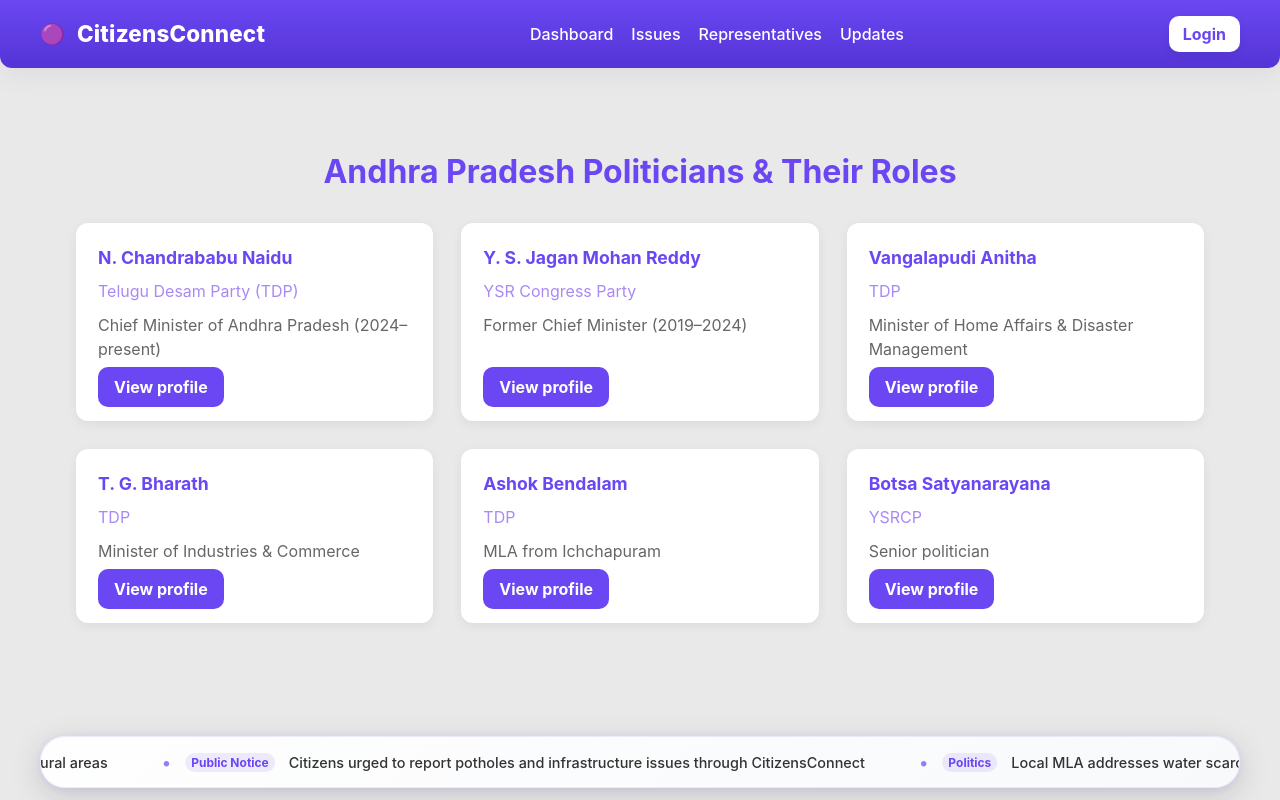
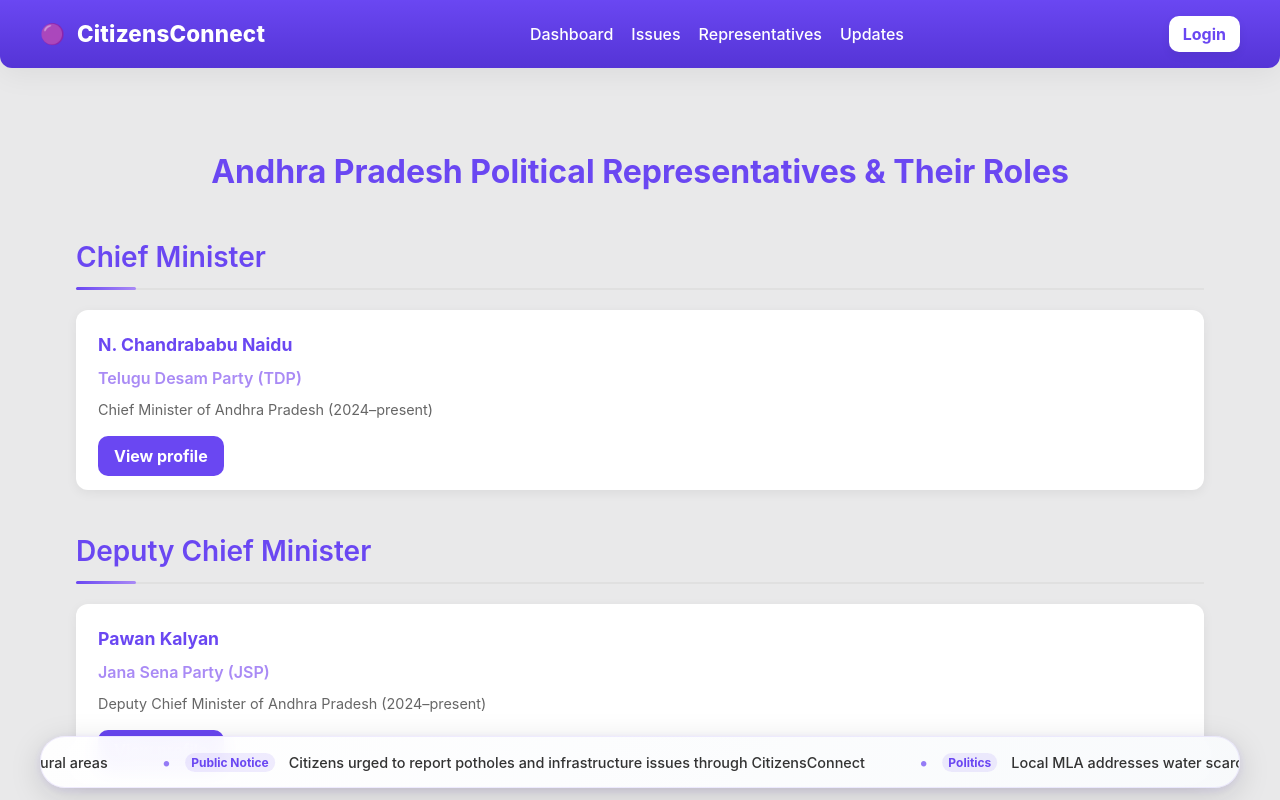
Before and after one commit to KNV-Sai/CitizensConnect, a React (Vite) app in the folder CitizensConnect/: page /representatives in a window 1280 px wide. Built offline with nearby package versions, Linux system fonts and the light colour scheme; no server answers.

Commit message:
Dilip (Representatives tab up-1)

```diff
--- a/CitizensConnect/src/App.css
+++ b/CitizensConnect/src/App.css
@@ -90,16 +90,37 @@ body{
 
 .reps-grid{
   display:grid;
-  grid-template-columns: repeat(3, 1fr);
+  grid-template-columns: repeat(auto-fit, minmax(300px, 1fr));
   gap:28px;
   margin-top:20px;
 }
 .rep-card{
   background:var(--card); border-radius:12px; padding:22px; box-shadow:var(--shadow-2);
-  min-height:160px; display:flex; flex-direction:column; justify-content:space-between;
+  min-height:180px; display:flex; flex-direction:column; justify-content:space-between;
+  transition: transform 0.2s ease, box-shadow 0.2s ease;
+}
+.rep-card:hover {
+  transform: translateY(-2px);
+  box-shadow: var(--shadow-1);
 }
 .rep-name{color:var(--brand); font-weight:700; font-size:1.1rem}
-.rep-party{color:#a98af5}
+.rep-party{color:#a98af5; font-weight:600}
+.hierarchy-section {
+  margin-bottom: 50px;
+}
+.section-title {
+  position: relative;
+}
+.section-title::after {
+  content: '';
+  position: absolute;
+  bottom: -2px;
+  left: 0;
+  width: 60px;
+  height: 3px;
+  background: linear-gradient(90deg, #6a47f2, #a98af5);
+  border-radius: 2px;
+}
 
 .btn-primary{
   background:var(--brand); color:#fff; border:0; padding:10px 16px; border-radius:10px; cursor:pointer; font-weight:700;
--- a/CitizensConnect/src/Representatives.jsx
+++ b/CitizensConnect/src/Representatives.jsx
@@ -1,26 +1,152 @@
 import React from "react";
 
-const representatives = [
-  { name: "N. Chandrababu Naidu", party: "Telugu Desam Party (TDP)", role: "Chief Minister of Andhra Pradesh (2024–present)", profileUrl: "https://en.wikipedia.org/wiki/N._Chandrababu_Naidu" },
-  { name: "Y. S. Jagan Mohan Reddy", party: "YSR Congress Party", role: "Former Chief Minister (2019–2024)", profileUrl: "https://en.wikipedia.org/wiki/Y._S._Jaganmohan_Reddy" },
-  { name: "Vangalapudi Anitha", party: "TDP", role: "Minister of Home Affairs & Disaster Management", profileUrl: "https://en.wikipedia.org/wiki/Vangalapudi_Anitha" },
-  { name: "T. G. Bharath", party: "TDP", role: "Minister of Industries & Commerce", profileUrl: "https://en.wikipedia.org/wiki/T._G._Bharath" },
-  { name: "Ashok Bendalam", party: "TDP", role: "MLA from Ichchapuram", profileUrl: "https://en.wikipedia.org/wiki/Ashok_Bendalam" },
-  { name: "Botsa Satyanarayana", party: "YSRCP", role: "Senior politician", profileUrl: "https://en.wikipedia.org/wiki/Botsa_Satyanarayana" }
-];
+const representatives = {
+  chiefMinister: [
+    {
+      name: "N. Chandrababu Naidu",
+      party: "Telugu Desam Party (TDP)",
+      role: "Chief Minister of Andhra Pradesh (2024–present)",
+      profileUrl: "https://en.wikipedia.org/wiki/N._Chandrababu_Naidu"
+    }
+  ],
+  deputyChiefMinister: [
+    {
+      name: "Pawan Kalyan",
+      party: "Jana Sena Party (JSP)",
+      role: "Deputy Chief Minister of Andhra Pradesh (2024–present)",
+      profileUrl: "https://en.wikipedia.org/wiki/Pawan_Kalyan"
+    }
+  ],
+  cabinetMinisters: [
+    {
+      name: "Vangalapudi Anitha",
+      party: "Telugu Desam Party (TDP)",
+      role: "Minister of Home Affairs & Disaster Management",
+      profileUrl: "https://en.wikipedia.org/wiki/Vangalapudi_Anitha"
+    },
+    {
+      name: "T. G. Bharath",
+      party: "Telugu Desam Party (TDP)",
+      role: "Minister of Industries & Commerce",
+      profileUrl: "https://en.wikipedia.org/wiki/T._G._Bharath"
+    },
+    {
+      name: "K. S. Jawahar Babu",
+      party: "Telugu Desam Party (TDP)",
+      role: "Minister of Transport, Roads & Buildings",
+      profileUrl: "https://en.wikipedia.org/wiki/K._S._Jawahar_Babu"
+    },
+    {
+      name: "Gummadi Sandhya Rani",
+      party: "Telugu Desam Party (TDP)",
+      role: "Minister of Women & Child Welfare",
+      profileUrl: "https://en.wikipedia.org/wiki/Gummadi_Sandhya_Rani"
+    },
+    {
+      name: "K. Narayana Swamy",
+      party: "Telugu Desam Party (TDP)",
+      role: "Minister of Agriculture & Cooperation",
+      profileUrl: "https://en.wikipedia.org/wiki/K._Narayana_Swamy"
+    }
+  ],
+  membersOfParliament: [
+    {
+      name: "Y. S. Jagan Mohan Reddy",
+      party: "YSR Congress Party (YSRCP)",
+      role: "Member of Parliament, Lok Sabha (Kadapa)",
+      profileUrl: "https://en.wikipedia.org/wiki/Y._S._Jaganmohan_Reddy"
+    },
+    {
+      name: "Chandra Babu Naidu",
+      party: "Telugu Desam Party (TDP)",
+      role: "Member of Parliament, Lok Sabha (Kakinada)",
+      profileUrl: "https://en.wikipedia.org/wiki/N._Chandrababu_Naidu"
+    },
+    {
+      name: "Ram Mohan Naidu Kinjarapu",
+      party: "Telugu Desam Party (TDP)",
+      role: "Member of Parliament, Lok Sabha (Srikakulam)",
+      profileUrl: "https://en.wikipedia.org/wiki/Ram_Mohan_Naidu_Kinjarapu"
+    },
+    {
+      name: "Gandhi Rajendra Prasad",
+      party: "Telugu Desam Party (TDP)",
+      role: "Member of Parliament, Rajya Sabha",
+      profileUrl: "https://en.wikipedia.org/wiki/K._Gandhi_Rajendra_Prasad"
+    }
+  ],
+  membersOfLegislativeAssembly: [
+    {
+      name: "Ashok Bendalam",
+      party: "Telugu Desam Party (TDP)",
+      role: "MLA from Ichchapuram",
+      profileUrl: "https://en.wikipedia.org/wiki/Ashok_Bendalam"
+    },
+    {
+      name: "Botsa Satyanarayana",
+      party: "YSR Congress Party (YSRCP)",
+      role: "MLA from Cheepurupalli",
+      profileUrl: "https://en.wikipedia.org/wiki/Botsa_Satyanarayana"
+    },
+    {
+      name: "Chandrababu Naidu",
+      party: "Telugu Desam Party (TDP)",
+      role: "MLA from Kuppam (Former CM)",
+      profileUrl: "https://en.wikipedia.org/wiki/N._Chandrababu_Naidu"
+    },
+    {
+      name: "Pawan Kalyan",
+      party: "Jana Sena Party (JSP)",
+      role: "MLA from Gadwal",
+      profileUrl: "https://en.wikipedia.org/wiki/Pawan_Kalyan"
+    },
+    {
+      name: "Y. S. Jagan Mohan Reddy",
+      party: "YSR Congress Party (YSRCP)",
+      role: "MLA from Pulivendula (Former CM)",
+      profileUrl: "https://en.wikipedia.org/wiki/Y._S._Jaganmohan_Reddy"
+    }
+  ],
+  formerChiefMinisters: [
+    {
+      name: "Y. S. Jagan Mohan Reddy",
+      party: "YSR Congress Party (YSRCP)",
+      role: "Former Chief Minister (2019–2024)",
+      profileUrl: "https://en.wikipedia.org/wiki/Y._S._Jaganmohan_Reddy"
+    },
+    {
+      name: "N. Kiran Kumar Reddy",
+      party: "Indian National Congress (INC)",
+      role: "Former Chief Minister (2010–2014)",
+      profileUrl: "https://en.wikipedia.org/wiki/N._Kiran_Kumar_Reddy"
+    }
+  ]
+};
 
 export default function Representatives() {
-  return (
-    <section style={{ maxWidth: 1200, margin: "40px auto", padding: "0 16px" }}>
-      <h2 style={{ color: "#6a47f2", fontWeight: 700, fontSize: 32, textAlign: "center" }}>Andhra Pradesh Politicians & Their Roles</h2>
+  const renderPoliticianSection = (title, politicians, level = 1) => (
+    <div className="hierarchy-section" style={{ marginBottom: "40px" }}>
+      <h3
+        className="section-title"
+        style={{
+          color: "#6a47f2",
+          fontWeight: 600,
+          fontSize: level === 1 ? "28px" : level === 2 ? "24px" : "20px",
+          marginBottom: "20px",
+          borderBottom: "2px solid #e0e0e0",
+          paddingBottom: "10px"
+        }}
+      >
+        {title}
+      </h3>
 
       <div className="reps-grid" role="list">
-        {representatives.map((rep, idx) => (
-          <article className="rep-card" key={idx} role="listitem" aria-labelledby={`rep-${idx}`}>
+        {politicians.map((rep, idx) => (
+          <article className="rep-card" key={idx} role="listitem" aria-labelledby={`rep-${level}-${idx}`}>
             <div>
-              <div id={`rep-${idx}`} className="rep-name">{rep.name}</div>
+              <div id={`rep-${level}-${idx}`} className="rep-name">{rep.name}</div>
               <div className="rep-party" style={{marginTop:8}}>{rep.party}</div>
-              <div style={{marginTop:10,color:"#666"}}>{rep.role}</div>
+              <div style={{marginTop:10,color:"#666", fontSize: "0.9rem", lineHeight: "1.4"}}>{rep.role}</div>
             </div>
 
             <div style={{marginTop:14}}>
@@ -29,6 +155,21 @@ export default function Representatives() {
           </article>
         ))}
       </div>
+    </div>
+  );
+
+  return (
+    <section style={{ maxWidth: 1400, margin: "40px auto", padding: "0 16px" }}>
+      <h2 style={{ color: "#6a47f2", fontWeight: 700, fontSize: 32, textAlign: "center", marginBottom: "40px" }}>
+        Andhra Pradesh Political Representatives & Their Roles
+      </h2>
+
+      {renderPoliticianSection("Chief Minister", representatives.chiefMinister, 1)}
+      {renderPoliticianSection("Deputy Chief Minister", representatives.deputyChiefMinister, 1)}
+      {renderPoliticianSection("Cabinet Ministers", representatives.cabinetMinisters, 2)}
+      {renderPoliticianSection("Members of Parliament", representatives.membersOfParliament, 2)}
+      {renderPoliticianSection("Members of Legislative Assembly", representatives.membersOfLegislativeAssembly, 3)}
+      {renderPoliticianSection("Former Chief Ministers", representatives.formerChiefMinisters, 3)}
     </section>
   );
 }
```
Also changed, not shown: 1 other file (tests, documents, lock files or other folders).
